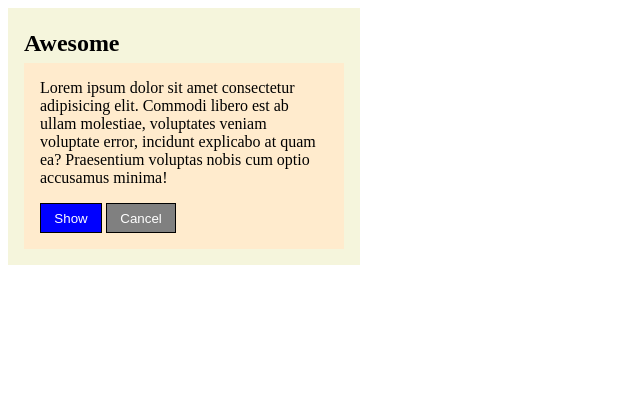
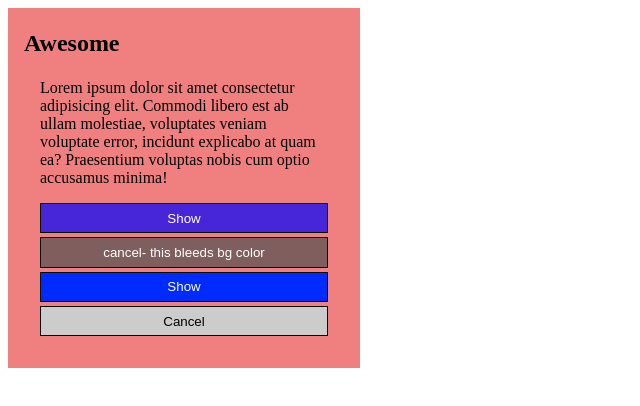
Before and after one commit to Singh-Prateek/rawhtml, a plain HTML site: page stylebydataattr.html in a window 1280 px wide. Shown: the whole page, without its empty margins (0-640 px from the left). Drawn offline with Linux system fonts and the light colour scheme.

Commit message:
use hsl and css variable to set hover color

```diff
--- a/stylebydataattr.html
+++ b/stylebydataattr.html
@@ -7,24 +7,32 @@
     <meta name="viewport" content="width=device-width, initial-scale=1.0">
     <title>Data Attr</title>
     <style>
-        .card{
+        :root {
+            --pri-color: 0, 0, 255;
+            --sec-color: 80, 80, 80;
+            --secondary-color: 0, 0%;
+            --primary-color: 230, 100%;
+        }
+
+        .card {
             padding: 1em;
             max-width: 20rem;
-            background-color: beige;
+            background-color: lightcoral;
         }
-         .card > h2{
-             margin-block: .25em;
-         }
 
-        .card-content{
-            background-color: blanchedalmond;
+        .card>h2 {
+            margin-block: .25em;
+        }
+
+        .card-content {
+            background-color: transparent;
             display: flex;
             flex-direction: column;
-            gap:1em;
+            gap: 1em;
             padding: 1em;
         }
 
-        .btn{
+        .btn {
             padding: .5em 1em;
             border: 1pt solid black;
             cursor: pointer;
@@ -34,17 +42,47 @@
             filter: brightness(.7)
         } */
 
-        .btn[primary]{
-            background-color: #0000ff;
+        .btn[primary] {
+            background-color: rgba(var(--pri-color), .7);
             color: white;
         }
-        .btn[primary]:hover{
-            background-color: darkcyan;
+
+        .btn[primary]:hover {
+            background-color: rgba(var(--pri-color), 1);
         }
 
-        .btn[color-secondary]{
-            background-color: gray;
+        .btn[secondary] {
+            background-color: rgba(var(--sec-color), .7);
             color: white;
+        }
+
+        .btn[secondary]:hover {
+            background-color: rgba(var(--sec-color), 1);
+        }
+
+        .btn[color-secondary] {
+            background-color: hsl(var(--secondary-color),80%);
+            color: black;
+        }
+
+        .btn[color-secondary]:hover {
+            background-color: hsl(var(--secondary-color), 30%);
+            color: white;
+        }
+
+        .btn[color-primary] {
+            background-color: hsl(var(--primary-color),50%);
+            color: white;
+        }
+
+        .btn[color-primary]:hover {
+            background-color: hsl(var(--primary-color), 30%);
+        }
+
+        .btn-group {
+            display: flex;
+            flex-direction: column;
+            gap: .25em
         }
     </style>
 </head>
@@ -59,8 +97,10 @@
                 voluptates veniam voluptate error, incidunt explicabo at quam ea? Praesentium voluptas nobis cum optio
                 accusamus minima!
             </div>
-            <div>
+            <div class="btn-group">
                 <button primary class="btn">Show</button>
+                <button secondary class="btn">cancel- this bleeds bg color</button>
+                <button color-primary class="btn">Show</button>
                 <button color-secondary class="btn">Cancel</button>
             </div>
         </div>
```
